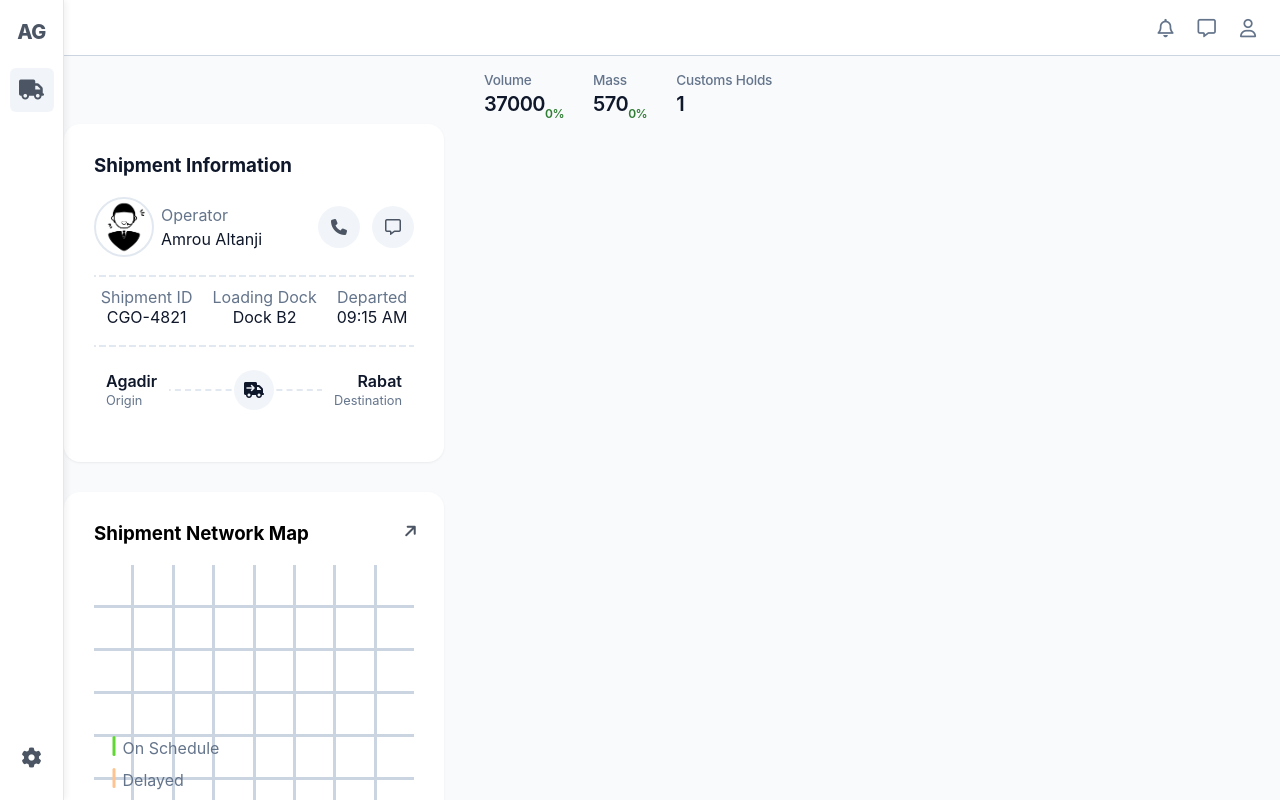
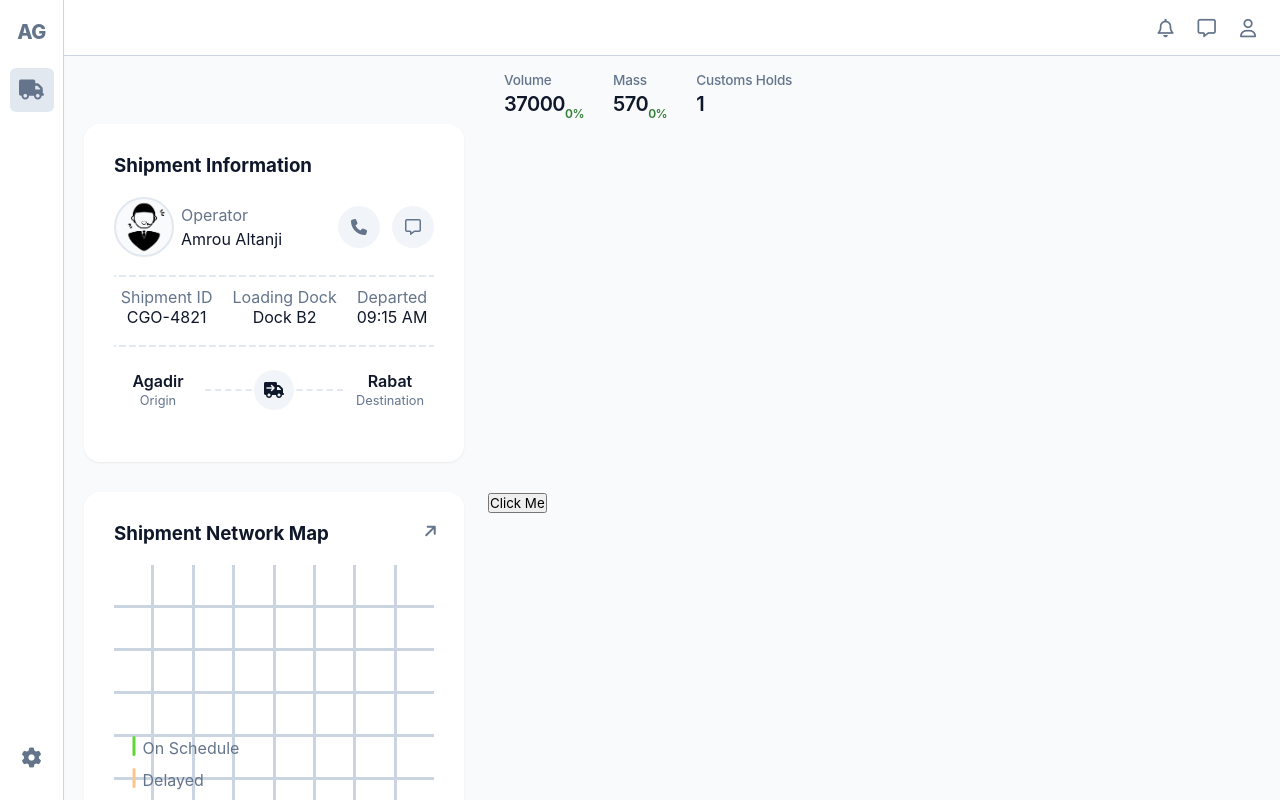
Before and after one commit to ARGUS269/Aetheria-Logistics-Hub, a Vue app: page /logistic in a window 1280 px wide. Built offline with nearby package versions, Linux system fonts and the light colour scheme.

Commit message:
feat: initial project setup

```diff
--- a/src/App.vue
+++ b/src/App.vue
@@ -36,11 +36,13 @@ provide(
 );
 
 function NewMessage(payload) {
-  userGreetingValue.value.push(payload);
+  if (!userGreetingValue.value.includes(payload)) userGreetingValue.value.push(payload);
 }
 
 function SubmitClickedToParent(payload) {
   cargoManifest.value.push(payload);
+  console.log(cargoManifest.value);
+
 }
 
 function LoginClickedToParent(payload) {
@@ -56,7 +58,7 @@ const isClicked = ref(false);
 </script>
 
 <template>
-  <div class="app-layout">
+  <div class="app-layout" :data-theme="btnisClicked ? 'dark' : 'light'">
     <nav class="navbar">
       <div class="top">
         <div class="nav-brand">AG</div>
@@ -123,10 +125,10 @@ const isClicked = ref(false);
   flex-direction: column;
   align-items: center;
   justify-content: space-between;
-  background-color: #ffffff;
+  background-color: var(--bg-card);
   padding: 20px 0;
-  box-shadow: 4px 0 6px -1px rgba(0, 0, 0, 0.05);
-  border-right: 1px solid #e2e8f0;
+  box-shadow: 0 4px 6px -1px rgba(0, 0, 0, 0.02);
+  border-right: 1px solid var(--border-color);
   height: 100%;
   width: 64px;
   flex-shrink: 0;
@@ -143,7 +145,7 @@ const isClicked = ref(false);
 .nav-brand {
   font-size: 1.25rem;
   font-weight: 800;
-  color: #4b5563;
+  color: var(--text-muted);
   letter-spacing: -0.5px;
   margin-bottom: 24px;
 }
@@ -171,7 +173,7 @@ const isClicked = ref(false);
 }
 
 .hover {
-  background-color: #f1f5f9;
+  background-color: var(--bg-button-hover);
 }
 
 .app-main-container {
@@ -190,6 +192,6 @@ const isClicked = ref(false);
 }
 
 i {
-  color: #4b5563;
+  color: var(--icon-color);
 }
 </style>
--- a/src/assets/theme.css
+++ b/src/assets/theme.css
@@ -1,4 +1,3 @@
-/* --- LIGHT THEME STYLES --- */
 [data-theme="light"] {
   --bg-main: #f8fafc;
   --bg-card: #ffffff;
@@ -12,7 +11,6 @@
   --shadow-color: 0, 0, 0;
 }
 
-/* --- DARK THEME STYLES --- */
 [data-theme="dark"] {
   --bg-main: #0f172a;
   --bg-card: #1e293b;
--- a/src/components/CargoForm.vue
+++ b/src/components/CargoForm.vue
@@ -8,11 +8,15 @@ const valValue = ref(500);
 const launch = ref("Launch Cargo");
 const isLaunched = ref(false);
 const inputError = ref(false);
-const emit = defineEmits(["SubmitClicked"]);
+const emit = defineEmits(["submit-clicked"]);
 
 const props = defineProps({
   cargoManifest: {
     type: Array,
+    required: true,
+  },
+  btnisClicked: {
+    type: Object,
     required: true,
   },
 });
@@ -23,7 +27,7 @@ function chevron() {
 
 function isDuplicated(val) {
   //5004
-  props.cargoManifest.some((value) => {
+  props.cargoManifest?.some((value) => {
     if (val === value.id.slice(-4)) return isDuplicated(val + 1);
   });
   return val;
@@ -41,7 +45,7 @@ function cargoSubmit() {
     inputError.value = true;
     return;
   }
-  launch.value = "---------------------";
+  launch.value = "-------------------";
   isLaunched.value = true;
   const intervalID = setInterval(() => {
     emit("submit-clicked", {
@@ -72,7 +76,7 @@ function testInput() {
 </script>
 
 <template>
-  <div class="cargo-page-wrapper">
+  <div class="cargo-page-wrapper" :data-theme="btnisClicked?.value ? 'dark' : 'light'">
     <form @submit.prevent="dispatchSignal" class="form-container">
       <label for="destinationField">Destination City: </label>
       <input
@@ -176,7 +180,7 @@ button {
   cursor: pointer;
   border: 0;
   border-radius: 6px;
-  background-color: #e5e7eb;
+  background-color: var(--bg-button);
   font-weight: 600;
   padding: 12px;
   width: 280px;
@@ -204,20 +208,18 @@ input[type="text"] {
 }
 
 button:hover {
-  background-color: #cccccc;
+  background-color: var(--bg-button-hover);
 }
 
+.launchClass,
 .launchClass:hover {
-  background-color: #e5e7eb;
-}
-
-.launchClass {
   font-weight: 700;
   font-size: 1rem;
   letter-spacing: 0.4em;
   position: relative;
   overflow: hidden;
-  background-color: #e5e7eb;
+  color: var(--text-main);
+  background-color: var(--bg-button);
 }
 
 .cargo-page-wrapper {
@@ -257,7 +259,7 @@ label {
   display: block;
   font-size: 14px;
   font-weight: 600;
-  color: #4b5563;
+  color: var(--text-muted);
   text-transform: uppercase;
   letter-spacing: 0.05em;
 }
@@ -274,8 +276,12 @@ input[type="range"] {
   appearance: none;
   height: 8px;
   border-radius: 9999px;
-  background: #e5e7eb;
+  background: var(--text-muted);
   outline: none;
+}
+
+.scale-ticks span {
+  color: var(--text-muted);
 }
 
 .scale-ticks span::before {
@@ -286,7 +292,7 @@ input[type="range"] {
   transform: translateX(-50%);
   width: 2px;
   height: 6px;
-  background-color: #d1d5db;
+  background-color: var(--text-muted);
 }
 .scale-slider-label {
   position: relative;
@@ -308,8 +314,8 @@ input[type="range"] {
   box-sizing: border-box;
   white-space: nowrap;
 
-  border: 1px solid #e5e7eb;
-  background-color: white;
+  border: 1px solid var(--border-color);
+  background-color: var(--bg-card);
   border-radius: 4px;
 
   transform: translateY(-50%);
@@ -325,7 +331,7 @@ input[type="range"]::-webkit-slider-thumb {
   background-position: center;
   background-size: 100%;
   cursor: pointer;
-  box-shadow: 0 2px 4px rgba(0, 0, 0, 0.1);
+  box-shadow: 0 2px 4px rgba(var(--shadow-color), 0.1);
 }
 
 .slider-wrapper-mass::-webkit-slider-thumb {
@@ -358,27 +364,29 @@ input[type="range"]::-webkit-slider-thumb:hover {
   font-family: "Roboto", "Inter", sans-serif;
   font-size: 1rem;
   font-weight: 500;
-  color: #333333;
-
+  color: var(--text-main);
+  background-color: var(--bg-main);
   padding: 10px 14px;
-  border: 1px solid #cccccc;
+  border: 1px solid var(--border-color);
   border-radius: 6px;
   outline: none;
+  width: 100%;
+  transition: all 0.2s ease;
 }
 
 .destination-field::placeholder {
-  color: #888888;
+  color: var(--text-muted);
   font-weight: 400;
 }
 
 .select-options li {
-  color: #333333;
+  color: var(--text-main);
 
   padding: 10px 14px;
 }
 
 .select-options li:hover {
-  background-color: #cccccc;
+  background-color: var(--bg-button-hover);
 }
 
 .form-container {
@@ -388,10 +396,10 @@ input[type="range"]::-webkit-slider-thumb:hover {
   max-width: 400px;
   gap: 12px;
   box-shadow:
-    0 10px 25px -5px rgba(0, 0, 0, 0.1),
-    0 8px 10px -6px rgba(0, 0, 0, 0.1); /* Cleaner modern shadow profile */
+    0 10px 25px -5px rgba(var(--shadow-color), 0.1),
+    0 8px 10px -6px rgba(var(--shadow-color), 0.1);
   padding: 40px;
-  background-color: white;
+  background-color: var(--bg-card);
   border-radius: 12px;
 }
 
@@ -409,9 +417,9 @@ input[type="range"]::-webkit-slider-thumb:hover {
   width: 100%;
   margin: 0;
   padding: 0;
-  background-color: white;
+  background-color: var(--bg-card);
   border-radius: 6px;
-  border: 1px solid #cccccc;
+  border: 1px solid var(--border-color);
   margin-top: 5px;
   transform-origin: center top;
   z-index: 10;
@@ -435,10 +443,10 @@ input[type="range"]::-webkit-slider-thumb:hover {
   justify-content: space-between;
   cursor: pointer;
 
-  color: #333333;
+  color: var(--text-main);
 
   padding: 10px 14px;
-  border: 1px solid #cccccc;
+  border: 1px solid var(--border-color);
   border-radius: 6px;
 }
 
--- a/src/components/LoginForm.vue
+++ b/src/components/LoginForm.vue
@@ -142,7 +142,6 @@ function dispatchSignalLogOut() {
 </template>
 
 <style scoped>
-/* Scoped locks your style definitions cleanly within this layout file context */
 * {
   user-select: none;
   box-sizing: border-box;
@@ -155,7 +154,6 @@ function dispatchSignalLogOut() {
   width: 100%;
 }
 
-/* FIX 1: Use var(--bg-card) so the card lifts off your page's main background */
 .form-container {
   display: flex;
   flex-direction: column;
@@ -197,13 +195,12 @@ label {
   letter-spacing: 0.05em;
 }
 
-/* FIX 2: Corrected the input text color and background parameters */
 .email {
   font-family: "Roboto", "Inter", sans-serif;
   font-size: 1rem;
   font-weight: 500;
-  color: var(--text-main);              /* Text stays visible */
-  background-color: var(--bg-main);     /* Input field remains legible */
+  color: var(--text-main);
+  background-color: var(--bg-main);
   padding: 10px 14px;
   border: 1px solid var(--border-color);
   border-radius: 6px;
@@ -232,14 +229,13 @@ img {
   position: relative;
 }
 
-/* FIX 3: Corrected the password text color and background parameters */
 .pass .password {
   width: 100%;
   font-family: "Roboto", "Inter", sans-serif;
   font-size: 1rem;
   font-weight: 500;
-  color: var(--text-main);              /* Text stays visible */
-  background-color: var(--bg-main);     /* Input field remains legible */
+  color: var(--text-main);
+  background-color: var(--bg-main);
   padding: 10px 40px 10px 14px;
   border: 1px solid var(--border-color);
   border-radius: 6px;
@@ -309,7 +305,6 @@ img {
   text-decoration: underline;
 }
 
-/* FIX 4: Aligned button background variables to standard action styles */
 button {
   width: 100%;
   padding: 12px;
@@ -352,7 +347,6 @@ hr {
   width: 100%;
 }
 
-/* Errors layout adjustments */
 .error {
   position: relative;
   padding-top: 10px;
--- a/src/components/ShipmentInformation.vue
+++ b/src/components/ShipmentInformation.vue
@@ -118,24 +118,17 @@ const props = defineProps({
 .destination {
   display: flex;
   flex-direction: column;
+  align-items: center;
+
   background-color: var(--bg-card);
   padding: 0 12px;
   position: relative;
   z-index: 10;
+  width: 88px;
 }
 
-.origin {
-  align-items: flex-start;
-  text-align: left;
-}
-
-.txt{
+.txt {
   color: var(--text-main);
-}
-
-.destination {
-  align-items: flex-end;
-  text-align: right;
 }
 
 .label {
@@ -146,7 +139,7 @@ const props = defineProps({
 .shipment-path {
   display: flex;
   justify-content: space-between;
-  align-items: center; /* Crucial: aligns both city blocks and center circle node vertically */
+  align-items: center;
   position: relative;
   width: 100%;
   padding: 24px 0;
@@ -159,7 +152,7 @@ const props = defineProps({
   top: 50%;
   transform: translateY(-50%);
   border-top: 2px dashed var(--bg-button-hover);
-  z-index: 1; /* Lowest index layers */
+  z-index: 1;
 }
 .ttl,
 .label {
@@ -231,7 +224,7 @@ const props = defineProps({
   border-radius: 50%;
 
   object-fit: cover;
-
+  background-color: #f8fafc;
   border: 2px solid var(--bg-button-hover);
 }
 
--- a/src/components/ShipmentNetworkMap.vue
+++ b/src/components/ShipmentNetworkMap.vue
@@ -11,7 +11,7 @@ const props = defineProps({
 <template>
   <div class="body" :data-theme="btnisClicked?.value ? 'dark' : 'light'">
     <div class="head">
-      <h3>Shipment Network Map</h3>
+      <h3 class="txt">Shipment Network Map</h3>
       <i class="fa-solid fa-arrow-up"></i>
     </div>
     <div class="dashboard-grid">
--- a/src/views/LogisticsHub.vue
+++ b/src/views/LogisticsHub.vue
@@ -14,7 +14,7 @@ const TransIsRotated = ref(false);
 const status = ["MANIFEST_CREATED", "IN_TRANSIT", "HELD_IN_CUSTOMS", "DELIVERED"];
 const props = defineProps({
   cargoManifest: {
-    type: Object,
+    type: Array,
     required: true,
   },
   loginObject: {
@@ -97,6 +97,13 @@ function loginisClicked() {
   MessageisClicked.value = false;
 }
 
+function cargoClicked(){
+  TransIsRotated.value = false;
+  LoginisClicked.value = false;
+  MessageisClicked.value = false;
+  NotificationsisClicked.value = false;
+}
+
 function notificationsisClicked() {
   isClicked.value = false;
   TransIsRotated.value = false;
@@ -169,14 +176,6 @@ function chevron() {
     @click="clicked()"
     :data-theme="btnisClicked?.value ? 'dark' : 'light'"
   >
-    <!--<button
-      @click.stop="
-        isClicked = !isClicked;
-        if (isClicked) cargoClicked();
-      "
-    >
-      Click Me
-    </button>-->
     <ShipmentInformation class="info-area" :btnisClicked="{ value: btnisClicked.value }" />
     <ShipmentNetworkMap class="map-area" :btnisClicked="{ value: btnisClicked.value }" />
     <AnalyticsBanner
@@ -184,11 +183,20 @@ function chevron() {
       class="banner-area"
       :btnisClicked="{ value: btnisClicked.value }"
     />
-    <div class="cargo-truck"></div>
+    <div class="cargo-truck">
+      <button
+        @click.stop="
+          isClicked = !isClicked;
+          if (isClicked) cargoClicked();
+        "
+      >
+        Click Me
+      </button>
+    </div>
   </div>
   <Transition name="shrink-square">
     <div class="dashboard-view" v-if="isClicked" @click.stop>
-      <CargoForm @submit-clicked="submitClicked" :btnisClicked="{ value: btnisClicked.value }" />
+      <CargoForm @submit-clicked="submitClicked($event)" :cargoManifest="cargoManifest" :btnisClicked="{ value: btnisClicked.value }" />
     </div>
   </Transition>
 
@@ -257,6 +265,7 @@ i {
   grid-template-areas:
     "info  banner"
     "map    truck";
+  padding-left: 20px;
 }
 .banner-area {
   grid-area: banner;
--- a/src/views/SettingsPage.vue
+++ b/src/views/SettingsPage.vue
@@ -2,7 +2,7 @@
 import { ref } from "vue";
 const props = defineProps({
   cargoManifest: {
-    type: Object,
+    type: Array,
     required: true,
   },
   loginObject: {
```
